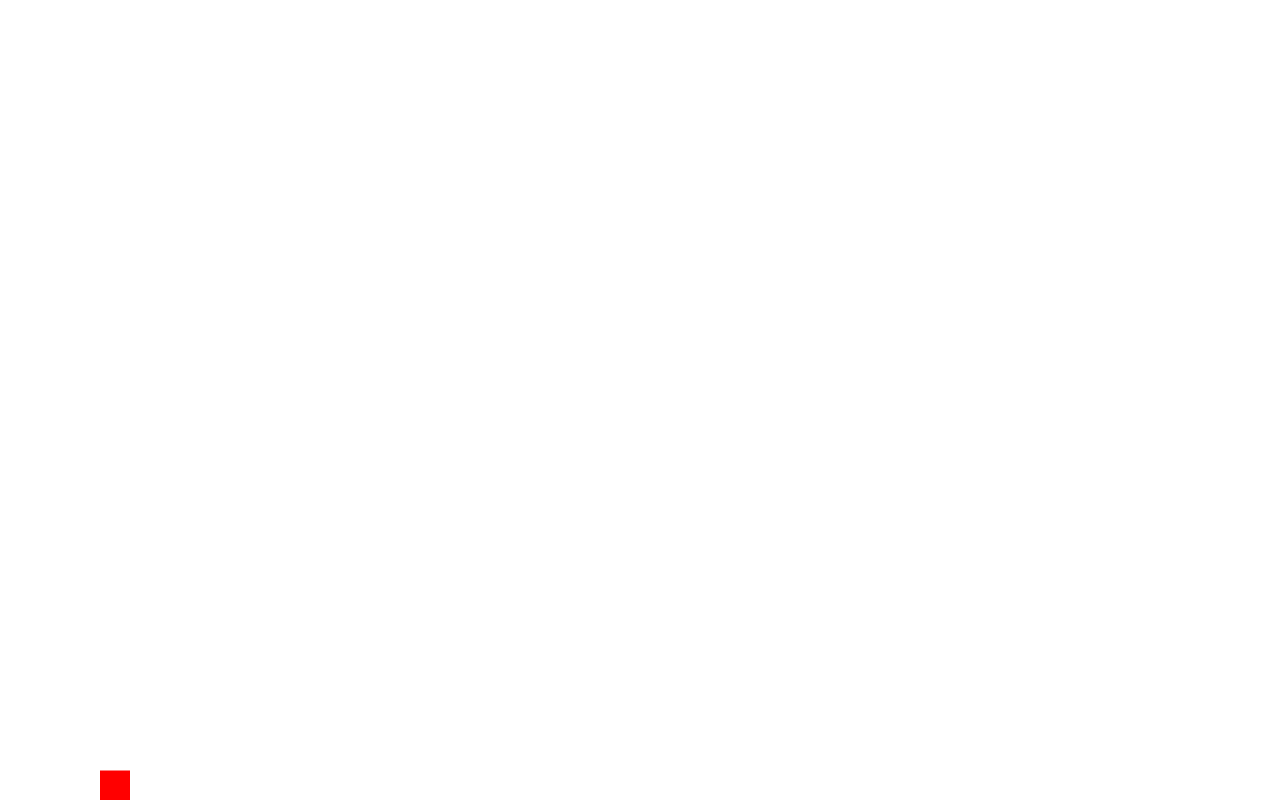
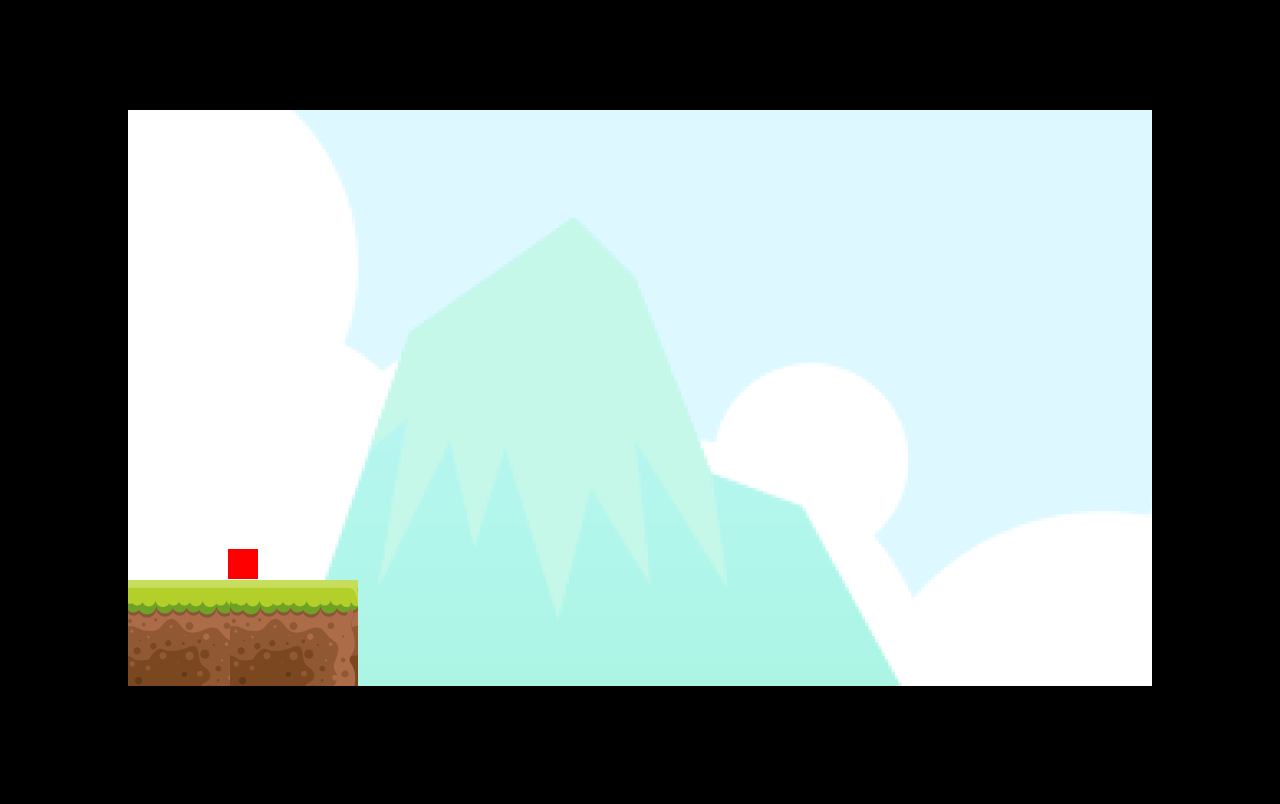
Before and after one commit to konradhanus/sinners, a React (Create React App) app in the folder sinners/: page / in a window 1280 px wide. Built offline with nearby package versions, Linux system fonts and the light colour scheme.

Commit message:
better movement with jumping

```diff
--- a/sinners/public/index.html
+++ b/sinners/public/index.html
@@ -28,6 +28,11 @@
   <style>
     body{
       margin: 0;
+      background-color: black;
+      display: flex;
+      align-items: center;
+      justify-content: center;
+      height: 100vh;
     }
   </style>
   </head>
--- /dev/null
+++ b/sinners/src/Components/NewGame/GenericObject.js
@@ -0,0 +1,17 @@
+class GenericObject{
+    constructor(ctx, canvas, x, y, image) {
+        this.c = ctx;
+        this.image = image;
+        this.canvas = canvas;
+        this.position = {x, y}
+
+        this.width = image.width;
+        this.height = image.height;
+    }
+
+    draw() {
+        this.c.drawImage(this.image, this.position.x, this.position.y)
+    }
+}
+
+export default GenericObject;
--- /dev/null
+++ b/sinners/src/Components/NewGame/Platform.js
@@ -0,0 +1,17 @@
+class Platform{
+    constructor(ctx, canvas, x, y, image) {
+        this.c = ctx;
+        this.image = image;
+        this.canvas = canvas;
+        this.position = {x, y}
+
+        this.width = image.width;
+        this.height = image.height;
+    }
+
+    draw() {
+        this.c.drawImage(this.image, this.position.x, this.position.y)
+    }
+}
+
+export default Platform;
--- /dev/null
+++ b/sinners/src/Components/NewGame/Player.js
@@ -0,0 +1,40 @@
+import { gravity } from "./config";
+export default class Player{
+    constructor(ctx, canvas){
+        this.c = ctx;
+        this.canvas = canvas;
+        this.position ={
+            x: 100,
+            y: 100
+        }
+
+        this.velocity = {
+            x:0,
+            y:0
+        }
+
+        this.width = 30
+        this.height = 30
+    }
+
+    draw() {
+        this.c.fillStyle = 'red';
+        this.c.fillRect(this.position.x, this.position.y, this.width, this.height)
+    }
+
+    update() {
+        this.draw();
+        this.position.y += this.velocity.y
+        this.position.x += this.velocity.x
+
+        if(this.position.y +
+           this.height +
+           this.velocity.y <= this.canvas.height
+        )
+        {
+            this.velocity.y += gravity
+        }else{
+            // this.velocity.y = 0;
+        }
+    }
+}
--- /dev/null
+++ b/sinners/src/Components/NewGame/config.js
@@ -0,0 +1,2 @@
+export const gravity = 1.5;
+export const playerSpeed = 5;
--- a/sinners/src/Components/NewGame/index.jsx
+++ b/sinners/src/Components/NewGame/index.jsx
@@ -1,62 +1,49 @@
 import React, {useCallback, useEffect} from 'react';
 import useCanvas from './useCanvas';
+import Player from './Player';
+import Platform from './Platform';
+import GenericObject from './GenericObject';
+import { playerSpeed } from "./config";
+import background from '../../assets/background.png';
+import dirt1 from '../../assets/dirt1.png';
+import dirt2 from '../../assets/dirt2.png';
+import dirt3 from '../../assets/dirt3.png';
 
-const gravity = 0.5;
+console.log(dirt2);
 
-class Player{
-    constructor(ctx, canvas){
-        this.c = ctx;
-        this.canvas = canvas;
-        this.position ={
-            x: 100,
-            y: 100
-        }
-
-        this.velocity = {
-            x:0,
-            y:0
-        }
-
-        this.width = 30
-        this.height = 30
-    }
-
-    draw() {
-        this.c.fillStyle = 'red';
-        this.c.fillRect(this.position.x, this.position.y, this.width, this.height)
-    }
-
-    update() {
-        this.draw();
-        this.position.y += this.velocity.y
-        this.position.x += this.velocity.x
-
-        if(this.position.y + this.height + this.velocity.y <= this.canvas.height)
-        {
-            this.velocity.y += gravity
-        }else{
-            this.velocity.y = 0;
-        }
-    }
+const keys = {
+  right: {
+    pressed: false
+  },
+  left:
+  {
+    pressed: false
+  }
 }
 
+const createImage = (imageSrc) => {
+  const img = new Image();
+  img.src = imageSrc;
+  return img
+}
 
 const NewGame = () => {
     const [player, setPlayer] = React.useState();
+    const [platforms, setPlatforms] = React.useState();
     const [ctxState, setCtxState] = React.useState();
     const [canvasState, setCanvasState] = React.useState();
-    const [isPressedKeyLeft, setIsPressedKeyLeft] = React.useState(false);
-    const [isPressedKeyRight, setIsPressedKeyRight] = React.useState(false);
+    const [genericObjects, setGenericObjects] = React.useState();
+
     const handleUserKeyDownPress = useCallback(
         ({ keyCode }) => {
           if (keyCode === 39) {
+            keys.right.pressed = true;
         //    console.log(' go right')
-           setIsPressedKeyRight(true);
         //    player.velocity.x = 1
           }
           if (keyCode === 37) {
+            keys.left.pressed = true;
             // console.log('go left');
-            setIsPressedKeyLeft(true);
             //    player.velocity.x = 1
             // player.velocity.x -= 20
           }
@@ -68,6 +55,7 @@ const NewGame = () => {
           if (keyCode === 40) {
             console.log('fall')
           }
+
         },
         [player]
       );
@@ -76,22 +64,24 @@ const NewGame = () => {
         ({ keyCode }) => {
           if (keyCode === 39) {
            console.log(' go right');
-           setIsPressedKeyRight(false);
+           keys.right.pressed = false;
         //    player.velocity.x += 0
           }
           if (keyCode === 37) {
             console.log('go left');
-            setIsPressedKeyLeft(false);
+            keys.left.pressed = false;
             // player.velocity.x -= 20
           }
           if (keyCode === 38) {
             console.log('jump', player);
 
-            player.velocity.y -= 20
+
           }
           if (keyCode === 40) {
             console.log('fall')
           }
+
+          console.log('right', keys.right.pressed)
         },
         [player]
       );
@@ -108,36 +98,129 @@ const NewGame = () => {
         };
       }, [player]);
 
+    let scrollOffset = 0;
+
     const animate = () => {
 
         requestAnimationFrame(animate);
-        ctxState && canvasState && ctxState.clearRect(0,0, canvasState.width, canvasState.height);
-        if(player !== undefined){
+        if(ctxState && canvasState)
+        {
+            ctxState.fillStyle = "white";
+            ctxState.fillRect(
+                0,
+                0,
+                canvasState.width,
+                canvasState.height
+              );
+        }
+
+        if(genericObjects){
+          genericObjects.forEach(genericObject => {
+            genericObject.draw();
+          })
+        }
+
+        if(player !== undefined && platforms !== undefined){
             player.update();
             // console.log('a',isPressedKeyRight)
-            if(isPressedKeyRight)
-            {
-                player.velocity.x = 1;
-            }else if(isPressedKeyLeft)
-            {
-                player.velocity.x = -1;
-            }else{
+            if(keys.right.pressed && player.position.x < 400) {
+                player.velocity.x = playerSpeed;
+            } else if(keys.left.pressed && player.position.x > 100) {
+                player.velocity.x = -playerSpeed;
+            } else {
                 player.velocity.x = 0;
+
+                if(keys.right.pressed){
+                  scrollOffset += playerSpeed;
+
+                  platforms.forEach((platform)=>{
+                    platform.position.x -= playerSpeed
+                  })
+
+                  genericObjects.forEach((genericObject)=>{
+                    genericObject.position.x -= playerSpeed * 0.66
+                  })
+
+                } else  if(keys.left.pressed){
+
+                  platforms.forEach((platform)=>{
+                    scrollOffset -= playerSpeed;
+                    platform.position.x += playerSpeed
+                  })
+
+                  genericObjects.forEach((genericObject)=>{
+                    genericObject.position.x += playerSpeed * 0.66
+                  })
+                }
             }
 
+            // platform collision detection
+            platforms.forEach((platform)=> {
+            if(player.position.y + player.height <= platform.position.y &&
+               player.position.y + player.height + player.velocity.y >= platform.position.y &&
+               player.position.x + player.width >= platform.position.x &&
+               player.position.x <= platform.position.x + platform.width){
+              player.velocity.y = 0;
+            }
+          });
+
+          if(scrollOffset > 2000)
+          {
+            alert('You Win!!!')
+          }
+
+          if(player.position.y > canvasState.height)
+          {
+            document.location.reload(true)
+            // init(ctxState, canvasState);
+
+          }
+        }
+
+        if(platforms !== undefined)
+        {
+          platforms.forEach((platform)=>{
+            platform.draw();
+          })
         }
 
     }
 
+    const init = (canvas, ctx) =>{
+        const dirtBlock1 = createImage(dirt1);
+        const dirtBlock2 = createImage(dirt2);
+        const dirtBlock3 = createImage(dirt3);
+
+        const p =  new Player(ctx, canvas);
+        const pl1 = new Platform(ctx, canvas, -1, 470, dirtBlock1);
+        const pl2 = new Platform(ctx, canvas, dirtBlock1.width-2, 470, dirtBlock2);
+        const pl3 = new Platform(ctx, canvas, 2*dirtBlock2.width-2, 470, dirtBlock3);
+
+        const pl4 = new Platform(ctx, canvas, 3*dirtBlock2.width+102, 470, dirtBlock1);
+        const pl5 = new Platform(ctx, canvas, 4*dirtBlock2.width+102, 470, dirtBlock2);
+        const pl6 = new Platform(ctx, canvas, 5*dirtBlock2.width+102, 470, dirtBlock3);
+
+        const platforms = [pl1, pl2, pl3, pl4, pl5, pl6];
+
+        const g1 = new GenericObject(ctx, canvas, 0, 0, createImage(background))
+        const genericObjects = [g1]
+
+
+        setPlayer(p);
+        setPlatforms(platforms);
+        setGenericObjects(genericObjects);
+        setCtxState(ctx);
+        setCanvasState(canvas);
+        return p;
+
+    }
 
     const canvasRef = useCanvas(([canvas, ctx]) => {
-        canvas.width= window.innerWidth;
-        canvas.height= window.innerHeight;
+        canvas.width= 1024;
+        canvas.height= 576;
 
-        const p = new Player(ctx, canvas);
-        setPlayer(p)
-        setCtxState(ctx);
-        setCanvasState(canvas);
+
+        const p = init(canvas, ctx);
         p.update();
       });
 
```
Also changed, not shown: sinners/public/dirt2.png (added).
